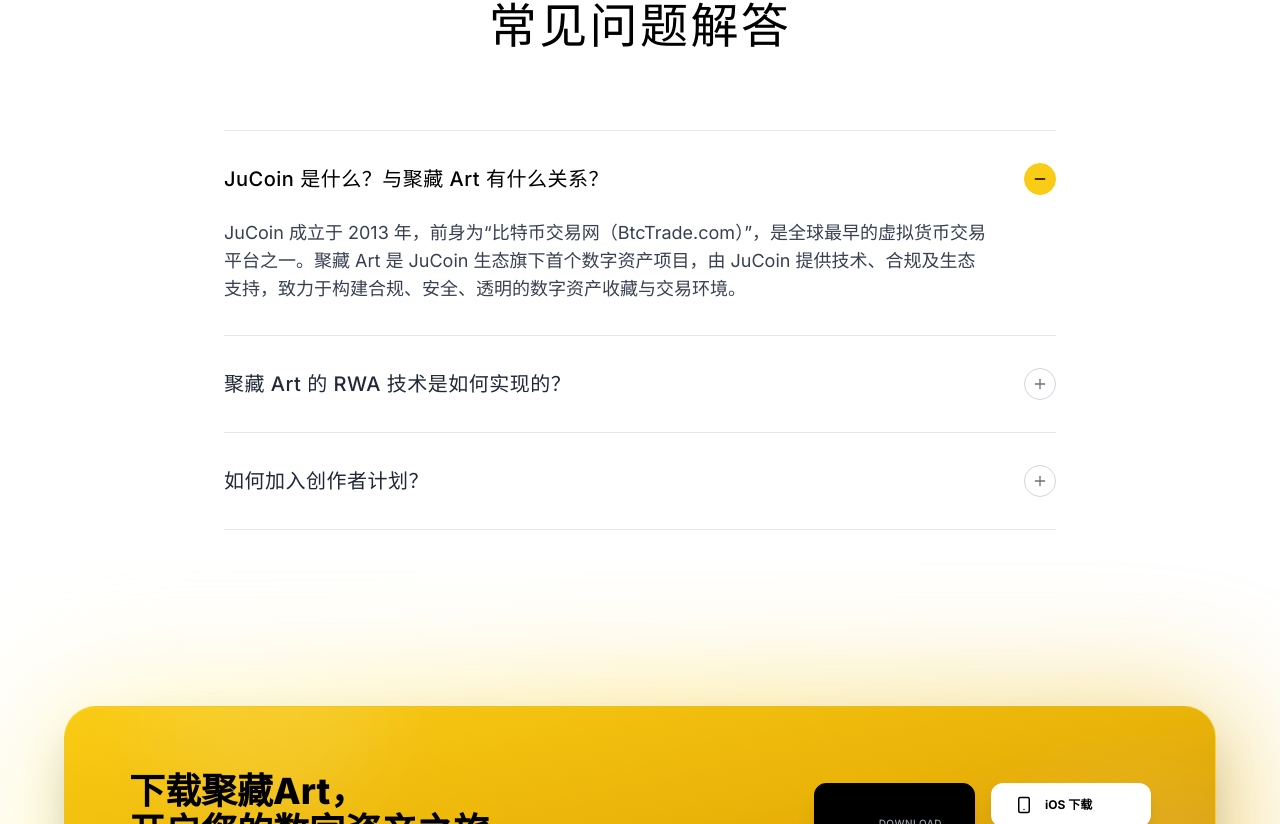
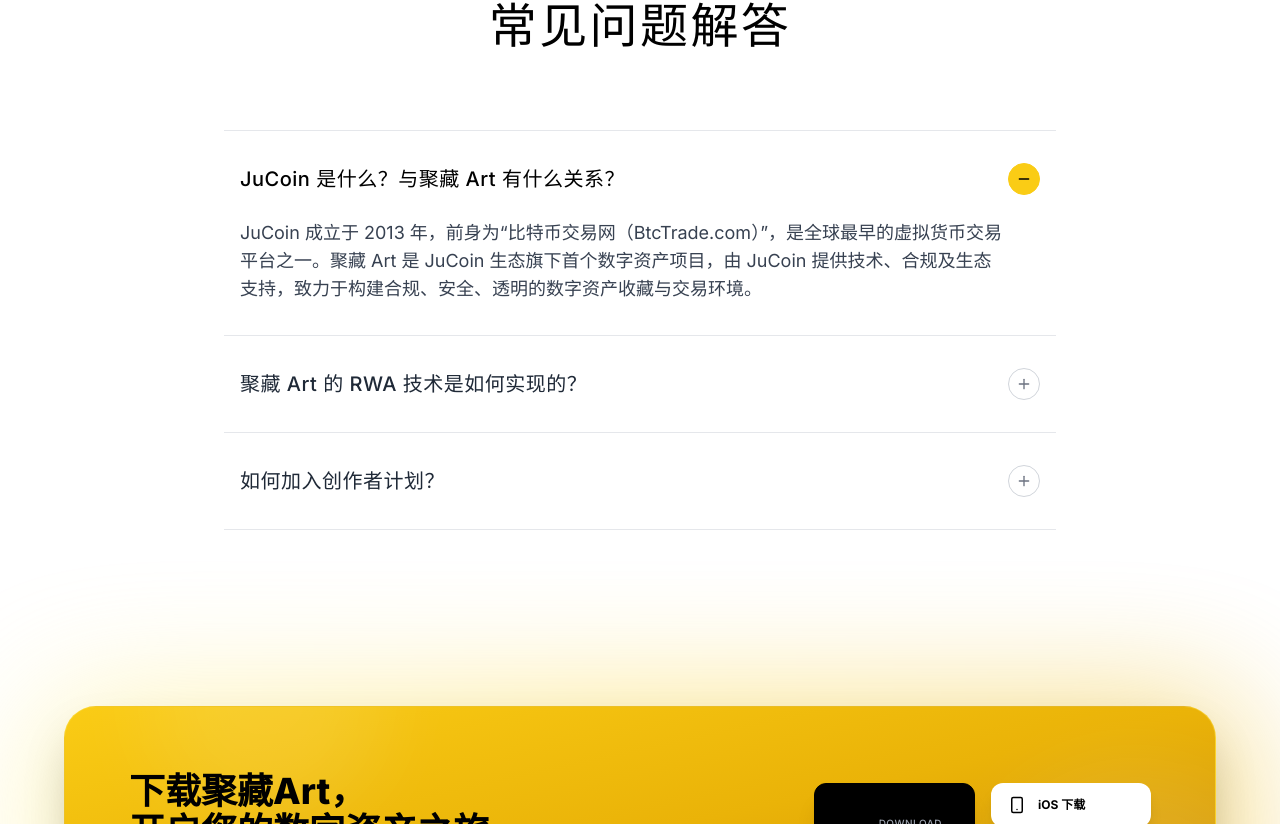
Before and after one commit to nexteacc/judemo, a React (Vite) app: page / in a window 1280 px wide. Shown: the part 3056-3880 px from the top of the page. Built offline with nearby package versions, Linux system fonts and the light colour scheme.

Commit message:
feat: Improve component spacing and alignment
Adjusts padding, margins, and text sizes in FAQ, DownloadBanner, and Footer components for better visual appeal and responsiveness. Ensures download button text is consistently aligned and footer links are centered on mobile.

```diff
--- a/components/DownloadBanner.tsx
+++ b/components/DownloadBanner.tsx
@@ -58,7 +58,7 @@
                              whileTap={{ scale: 0.95 }}
                              className="flex items-center justify-center bg-white text-brand-black py-3 rounded-xl border border-white/20 shadow-lg w-full sm:w-40 px-4"
                         >
-                            <div className="flex items-center gap-3 w-28">
+                            <div className="flex items-center gap-3 w-32">
                                 <Smartphone size={18} className="flex-shrink-0" />
                                 <span className="text-xs font-bold">iOS 下载</span>
                             </div>
@@ -68,7 +68,7 @@
                              whileTap={{ scale: 0.95 }}
                              className="flex items-center justify-center bg-white text-brand-black py-3 rounded-xl border border-white/20 shadow-lg w-full sm:w-40 px-4"
                         >
-                            <div className="flex items-center gap-3 w-28">
+                            <div className="flex items-center gap-3 w-32">
                                 <Smartphone size={18} className="flex-shrink-0" />
                                 <span className="text-xs font-bold">Android 下载</span>
                             </div>
--- a/components/FAQ.tsx
+++ b/components/FAQ.tsx
@@ -10,12 +10,12 @@
 
 const FAQItem: React.FC<FAQItemProps> = ({ question, answer, isOpen, onClick }) => {
   return (
-    <div className="border-b border-gray-200 py-8 group first:border-t">
+    <div className="border-b border-gray-200 py-6 md:py-8 group first:border-t">
       <button
-        className="w-full flex justify-between items-center text-left focus:outline-none"
+        className="w-full flex justify-between items-center text-left focus:outline-none px-2 md:px-4"
         onClick={onClick}
       >
-        <span className={`text-lg md:text-xl font-medium tracking-wide transition-colors duration-300 pr-8 ${isOpen ? 'text-brand-black' : 'text-gray-800 group-hover:text-brand-black'}`}>
+        <span className={`text-base md:text-xl font-medium tracking-wide transition-colors duration-300 pr-4 md:pr-8 ${isOpen ? 'text-brand-black' : 'text-gray-800 group-hover:text-brand-black'}`}>
           {question}
         </span>
         <div className={`flex-shrink-0 w-8 h-8 flex items-center justify-center rounded-full border transition-all duration-300 ${isOpen ? 'bg-brand-yellow border-brand-yellow text-black rotate-180' : 'bg-transparent border-gray-300 text-gray-500 group-hover:border-black group-hover:text-black'}`}>
@@ -23,11 +23,11 @@
         </div>
       </button>
       <div
-        className={`overflow-hidden transition-all duration-500 ease-in-out ${
-          isOpen ? 'max-h-96 opacity-100 mt-6' : 'max-h-0 opacity-0'
+        className={`overflow-hidden transition-all duration-500 ease-in-out px-2 md:px-4 ${
+          isOpen ? 'max-h-96 opacity-100 mt-4 md:mt-6' : 'max-h-0 opacity-0'
         }`}
       >
-        <p className="text-gray-700 leading-relaxed font-normal text-base md:text-lg max-w-3xl">
+        <p className="text-gray-700 leading-relaxed font-normal text-sm md:text-lg max-w-3xl">
           {answer}
         </p>
       </div>
@@ -55,7 +55,7 @@
 
   return (
     <div>
-      <h2 className="text-3xl md:text-5xl font-medium text-center mb-20 tracking-wider text-brand-black">常见问题解答</h2>
+      <h2 className="text-3xl md:text-5xl font-medium text-center mb-12 md:mb-20 tracking-wider text-brand-black px-4">常见问题解答</h2>
       <div className="w-full max-w-4xl mx-auto">
         {faqs.map((faq, index) => (
           <FAQItem
--- a/components/Footer.tsx
+++ b/components/Footer.tsx
@@ -64,12 +64,12 @@
           </div>
         </div>
 
-        {/* Bottom Bar */}
-        <div className="border-t border-gray-200 pt-8 flex flex-col-reverse md:flex-row justify-between items-start md:items-center gap-4 md:gap-8">
-            <p className="text-xs text-gray-400">
+        {/* Bottom Bar - Centered on Mobile, Row on Desktop */}
+        <div className="border-t border-gray-200 pt-8 flex flex-col-reverse md:flex-row justify-between items-center gap-6 md:gap-8">
+            <p className="text-xs text-gray-400 text-center md:text-left">
                 © 2024 Jucang Art. All rights reserved.
             </p>
-            <div className="flex flex-wrap gap-4 md:gap-8 text-xs text-gray-500 font-medium">
+            <div className="flex flex-wrap justify-center md:justify-end gap-6 md:gap-8 text-xs text-gray-500 font-medium">
                 <a href="#" className="hover:text-black transition-colors">Privacy Policy</a>
                 <a href="#" className="hover:text-black transition-colors">Terms of Service</a>
                 <a href="#" className="hover:text-black transition-colors">Cookie Policy</a>
```
